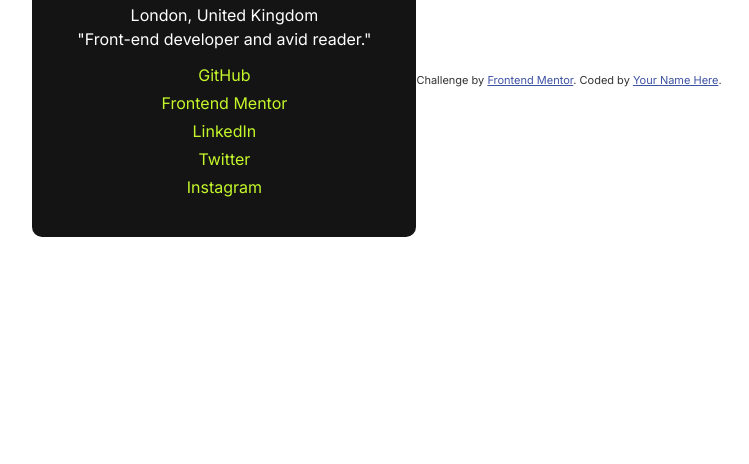
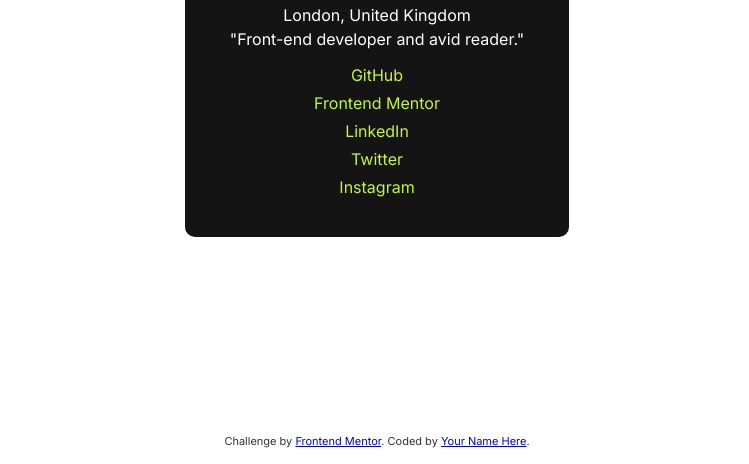
Before and after one commit to Ayyubiy90/social-links-profile, a plain HTML site: page index.html in a window 1280 px wide. Shown: the part 336-800 px from the top of the page, without its empty margins (263-1012 px from the left). Drawn offline with Linux system fonts and the light colour scheme.

Commit message:
Adjust attribution position to bottom of the page

```diff
--- a/styles.css
+++ b/styles.css
@@ -1,6 +1,7 @@
 body {
   font-family: "Inter", sans-serif;
   display: flex;
+  flex-direction: column;
   justify-content: center;
   align-items: center;
   height: 100vh;
@@ -59,8 +60,7 @@ body {
   text-align: center;
   color: hsl(0, 0%, 20%);
   margin-top: 2rem;
+  position: absolute;
+  bottom: 1rem;
+  width: 100%;
 }
-
-.attribution a {
-  color: hsl(228, 45%, 44%);
-}
```
